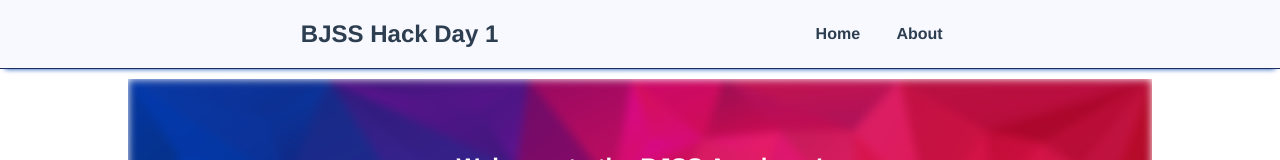
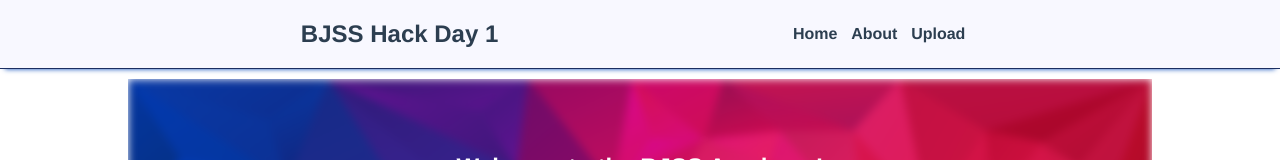
Before and after one commit to PhilAldridge/Academy-PhotoApp, a Nuxt app: page / in a window 1280 px wide. Shown: the top 160 px of the page. Built offline with nearby package versions, Linux system fonts and the light colour scheme.

Commit message:
Header: add upload page

```diff
--- a/components/Header.vue
+++ b/components/Header.vue
@@ -5,6 +5,7 @@
       <div class="nav">
         <nuxt-link to="/">Home</nuxt-link>
         <nuxt-link to="/about">About</nuxt-link>
+        <nuxt-link to="/upload">Upload</nuxt-link>
       </div>
     </div>
     <hr class="header-divider" />
```
